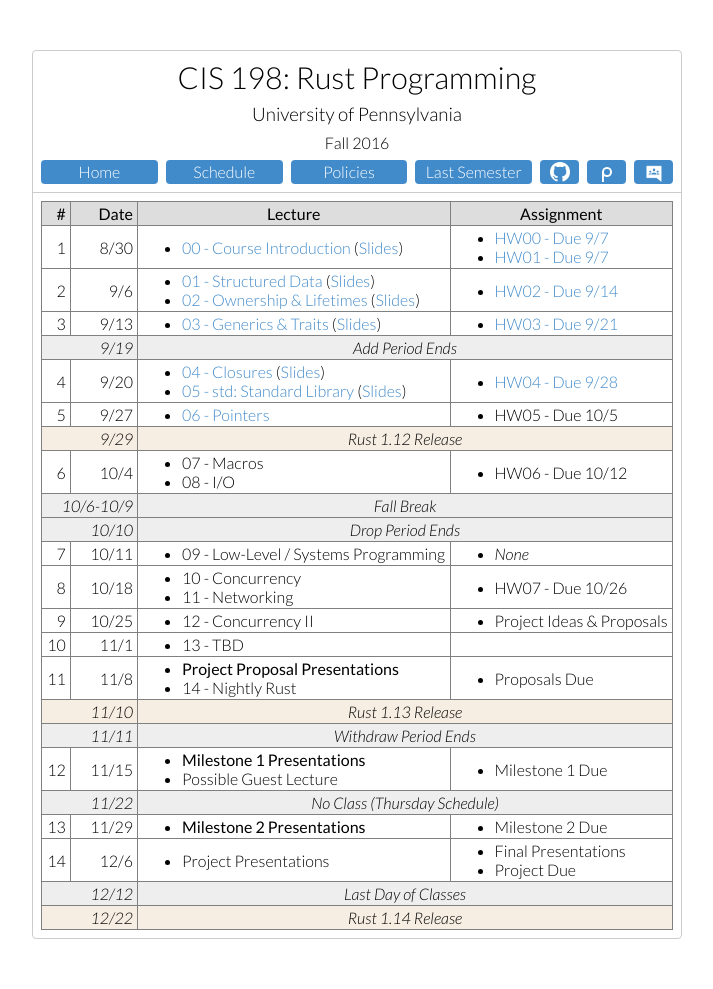
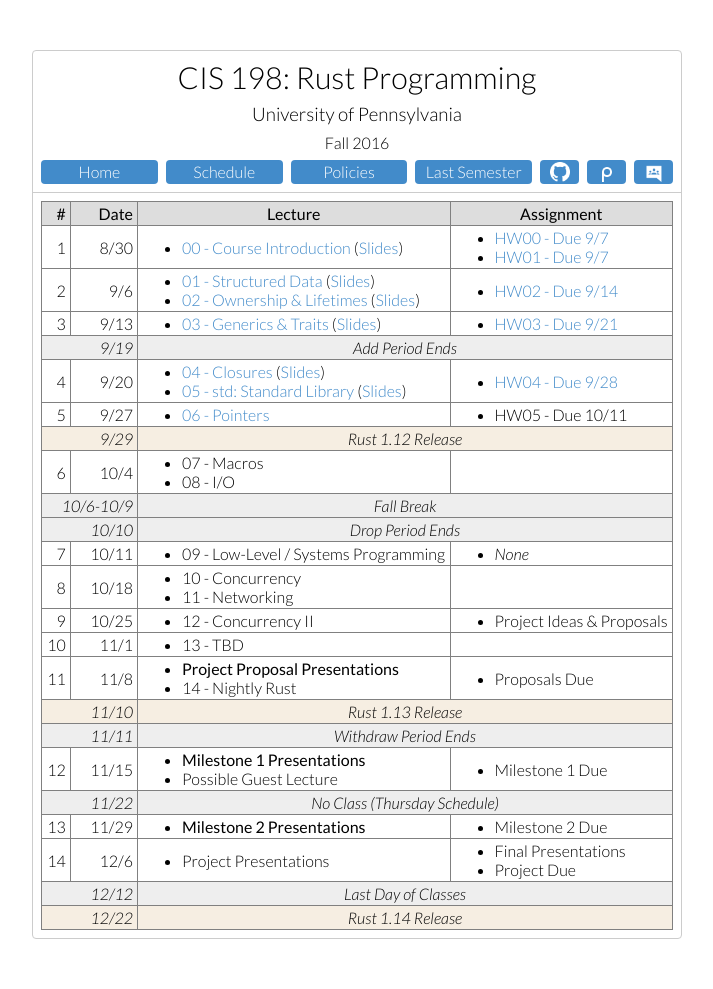
Before and after one commit to cis198-2016f/cis198-2016f.github.io, a Jekyll site: the page built from schedule/index.html, in a window 1280 px wide. Shown: the whole page, without its empty margins (283-996 px from the left). Built offline with Jekyll 4.4.1, drawn with Linux system fonts in a browser that asks for light colours.

Commit message:
remove homeworks for now

```diff
--- a/schedule/index.html
+++ b/schedule/index.html
@@ -125,7 +125,7 @@
           </ul>
         <td>
           <ul>
-            <li>HW05 - Due 10/5
+            <li>HW05 - Due 10/11
           </ul>
 
       <tr class="rustevent"> <td colspan=2>9/29 <td colspan=2>Rust 1.12 Release
@@ -139,7 +139,6 @@
           </ul>
         <td>
           <ul>
-            <li>HW06 - Due 10/12
           </ul>
 
       <tr class="schedevent"> <td colspan=2>10/6-10/9 <td colspan=2>Fall Break
@@ -165,7 +164,6 @@
           </ul>
         <td>
           <ul>
-            <li>HW07 - Due 10/26
           </ul>
 
       <tr>
```
